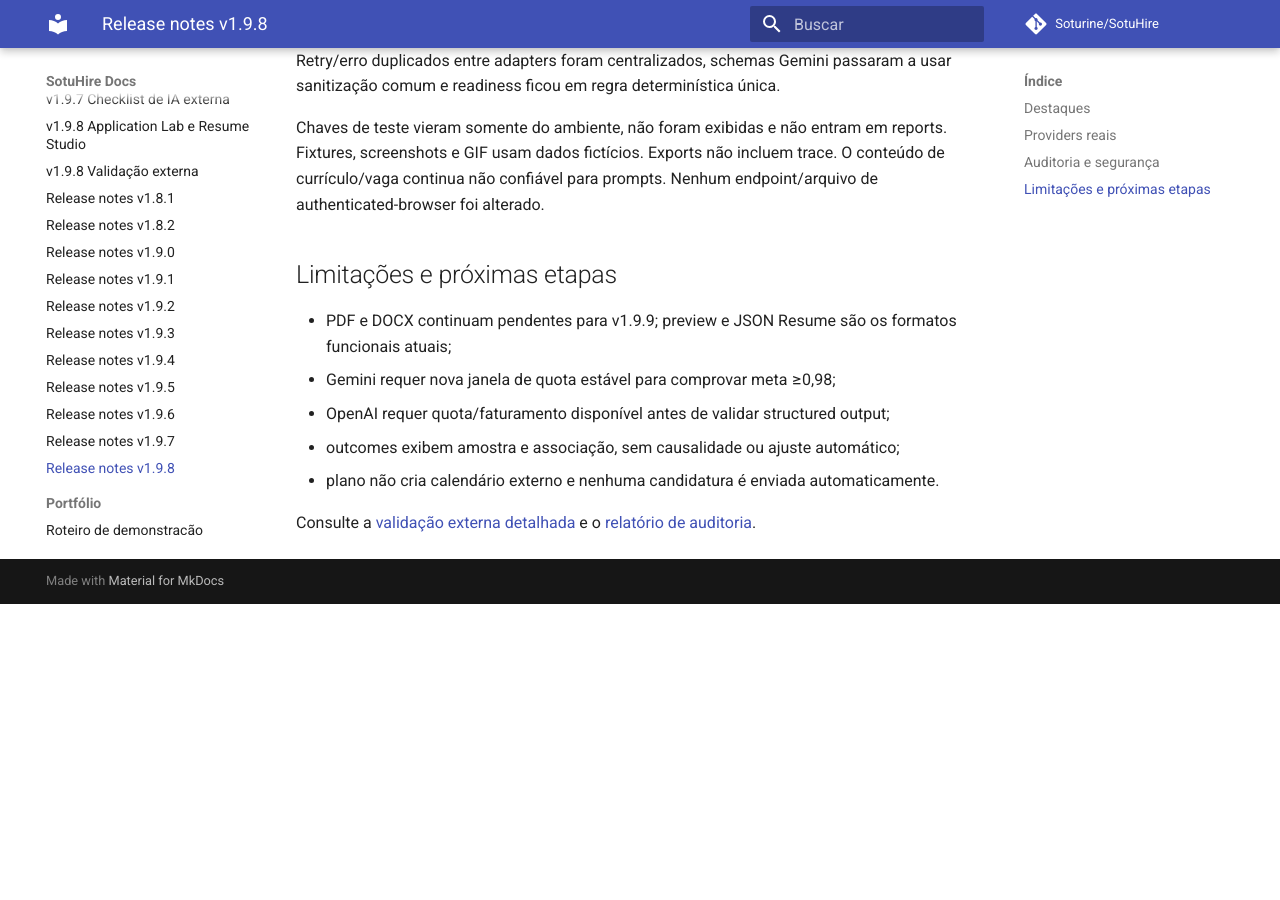
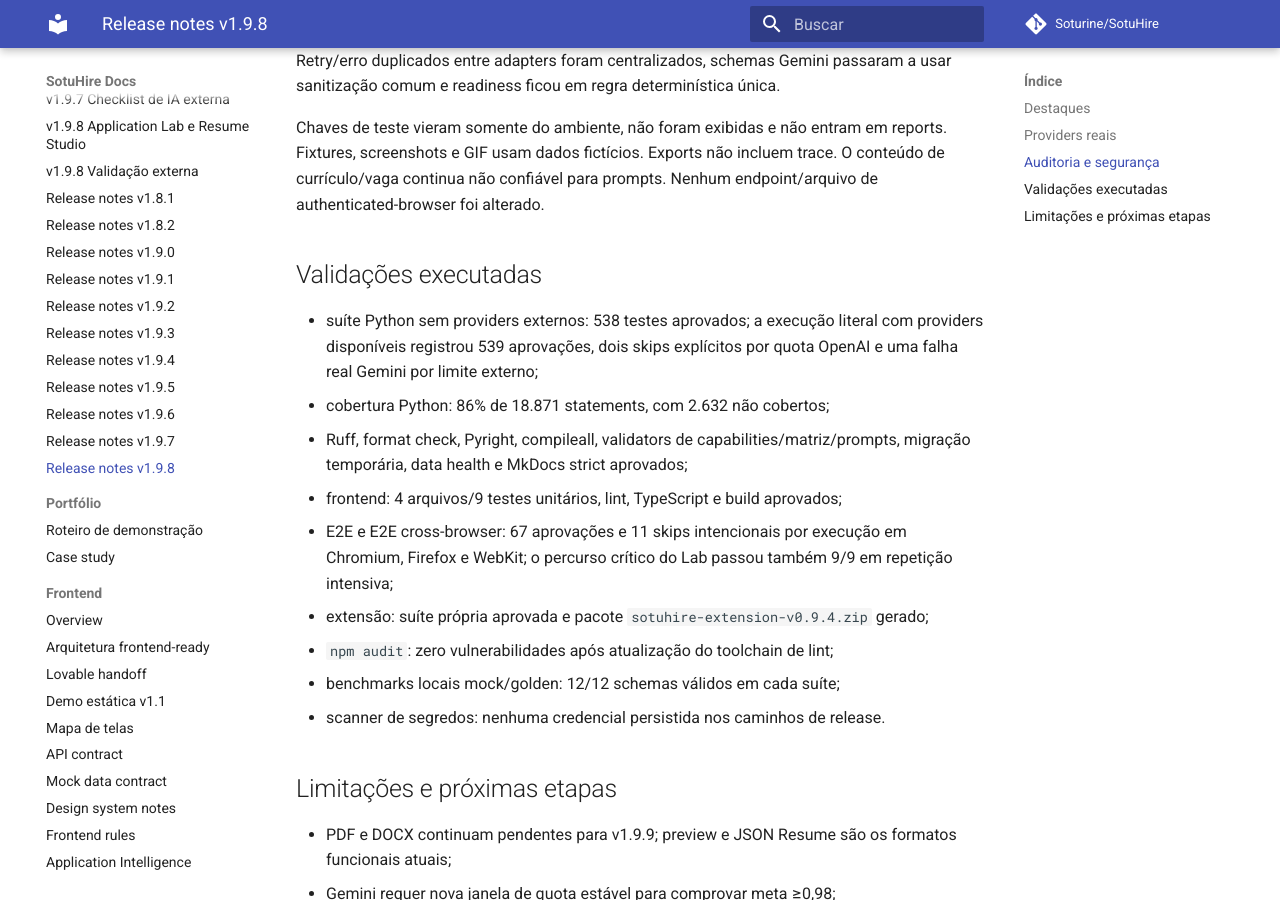
Before and after one commit to Soturine/SotuHire, an MkDocs documentation site: the page built from docs/releases/v1.9.8.md, in a window 1280 px wide and 900 px high, scrolled down 1192 px. Built offline with MkDocs 1.6.1 and Material for MkDocs 9.7.7, drawn with Linux system fonts in a browser that asks for light colours; comment, search, counter and statistics services are not loaded; before the commit the page ends 1796 px from its top, so only the background shows below that.

Commit message:
docs(release): record final v1.9.8 validation results

```diff
--- a/docs/releases/v1.9.8.md
+++ b/docs/releases/v1.9.8.md
@@ -24,6 +24,18 @@ A auditoria mapeou produtores, stores, consumidores, IDs, dedupe, snapshots, war
 
 Chaves de teste vieram somente do ambiente, não foram exibidas e não entram em reports. Fixtures, screenshots e GIF usam dados fictícios. Exports não incluem trace. O conteúdo de currículo/vaga continua não confiável para prompts. Nenhum endpoint/arquivo de authenticated-browser foi alterado.
 
+## Validações executadas
+
+- suíte Python sem providers externos: 538 testes aprovados; a execução literal com providers disponíveis registrou 539 aprovações, dois skips explícitos por quota OpenAI e uma falha real Gemini por limite externo;
+- cobertura Python: 86% de 18.871 statements, com 2.632 não cobertos;
+- Ruff, format check, Pyright, compileall, validators de capabilities/matriz/prompts, migração temporária, data health e MkDocs strict aprovados;
+- frontend: 4 arquivos/9 testes unitários, lint, TypeScript e build aprovados;
+- E2E e E2E cross-browser: 67 aprovações e 11 skips intencionais por execução em Chromium, Firefox e WebKit; o percurso crítico do Lab passou também 9/9 em repetição intensiva;
+- extensão: suíte própria aprovada e pacote `sotuhire-extension-v0.9.4.zip` gerado;
+- `npm audit`: zero vulnerabilidades após atualização do toolchain de lint;
+- benchmarks locais mock/golden: 12/12 schemas válidos em cada suíte;
+- scanner de segredos: nenhuma credencial persistida nos caminhos de release.
+
 ## Limitações e próximas etapas
 
 - PDF e DOCX continuam pendentes para v1.9.9; preview e JSON Resume são os formatos funcionais atuais;
```
Also changed, not shown: docs/06-engineering/qa-testing.md (+1 -1 lines).
